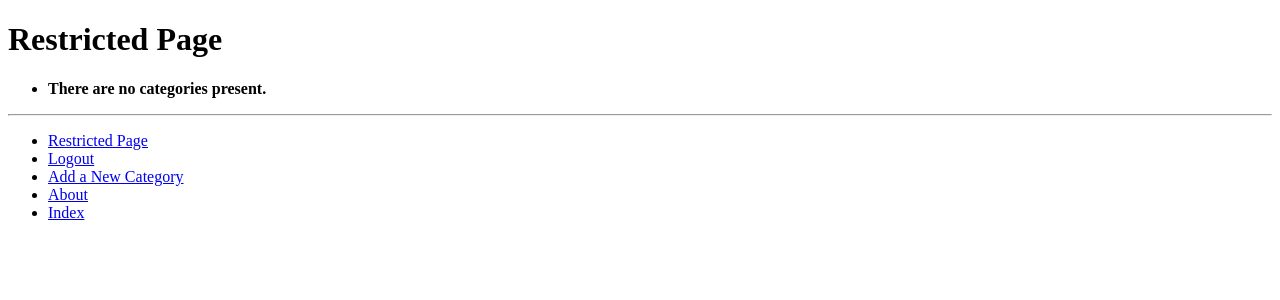
After one commit to ZiyangZhu97/twd_proj, a Django app: page /rango/restricted/ in a window 1280 px wide. The commit adds this page. Shown: the top 300 px of the page. Run offline with Django 3.2, Linux system fonts and the light colour scheme; the visitor is signed in with stand-in values (Sample User, id 1); data that the repository does not hold is empty.

Commit message:
ch9 done

```diff
--- a/rango/urls.py
+++ b/rango/urls.py
@@ -12,5 +12,7 @@ urlpatterns = [
     path('category/<slug:category_name_slug>/add_page/', views.add_page, name='add_page'),
     path('register/', views.register, name='register'),
     path('login/', views.user_login, name='login'),
+    path('restricted/', views.restricted, name='restricted'),
+    path('logout/', views.user_logout, name='logout'),
 
 ]
--- a/rango/views.py
+++ b/rango/views.py
@@ -7,6 +7,7 @@ from django.shortcuts import redirect
 from django.urls import reverse
 from rango.forms import PageForm, UserForm, UserProfileForm
 from django.contrib.auth import authenticate, login, logout
+from django.contrib.auth.decorators import login_required
 
 
 def index(request):
@@ -36,6 +37,7 @@ def show_category(request, category_name_slug):
 
     return render(request, 'rango/category.html', context=context_dict)
 
+@login_required
 def add_category(request):
     form = CategoryForm()
 
@@ -50,6 +52,7 @@ def add_category(request):
 
     return render(request, 'rango/add_category.html', {'form': form})
 
+@login_required
 def add_page(request, category_name_slug):
     try:
         category = Category.objects.get(slug=category_name_slug)
@@ -125,3 +128,12 @@ def user_login(request):
             return HttpResponse("Invalid login details supplied.")
     else:
         return render(request, 'rango/login.html')
+
+@login_required
+def restricted(request):
+    return render(request, 'rango/restricted.html')
+
+@login_required
+def user_logout(request):
+    logout(request)
+    return redirect(reverse('rango:index'))
--- a/tango_with_django_project/settings.py
+++ b/tango_with_django_project/settings.py
@@ -127,3 +127,6 @@ STATICFILES_DIRS = [STATIC_DIR, ]
 
 MEDIA_ROOT = MEDIA_DIR
 MEDIA_URL = '/media/'
+
+
+LOGIN_URL = 'rango:login'
--- a/templates/rango/base.html
+++ b/templates/rango/base.html
@@ -27,11 +27,16 @@
         <hr />
         <div>
             <ul>
+                {% if user.is_authenticated %}
+                <li><a href="{% url 'rango:restricted' %}">Restricted Page</a></li>
+                <li><a href="{% url 'rango:logout' %}">Logout</a></li>
                 <li><a href="{% url 'rango:add_category' %}">Add a New Category</a></li>
+            {% else %}
+                <li><a href="{% url 'rango:register' %}">Sign Up</a></li>
+                <li><a href="{% url 'rango:login' %}">Login</a></li>
+            {% endif %}
                 <li><a href="{% url 'rango:about' %}">About</a></li>
                 <li><a href="{% url 'rango:index' %}">Index</a></li>
-                <li><a href="{% url 'rango:register' %}">Sign Up</a></li>
-                <li><a href="{% url 'rango:login' %}">Login</a></li>
 
             </ul>
         </div>
--- a/templates/rango/category.html
+++ b/templates/rango/category.html
@@ -22,7 +22,10 @@
         <strong>No pages currently in category.</strong>
         {% endif %}
 
+        {% if user.is_authenticated %}
         <a href="{% url 'rango:add_page' category.slug %}">Add Page</a> <br />
+        {% endif %}
+
     {% else %}
     The specified category does not exist.
     {% endif %}
--- /dev/null
+++ b/templates/rango/restricted.html
@@ -0,0 +1,10 @@
+{% extends 'rango/base.html' %}
+{% load staticfiles %}
+
+{% block title_block %}
+    Restricted Page
+{% endblock %}
+
+{% block body_block %}
+<h1>Restricted Page</h1>
+{% endblock %}
```
Lines whose indentation alone changed are shown as unchanged.
